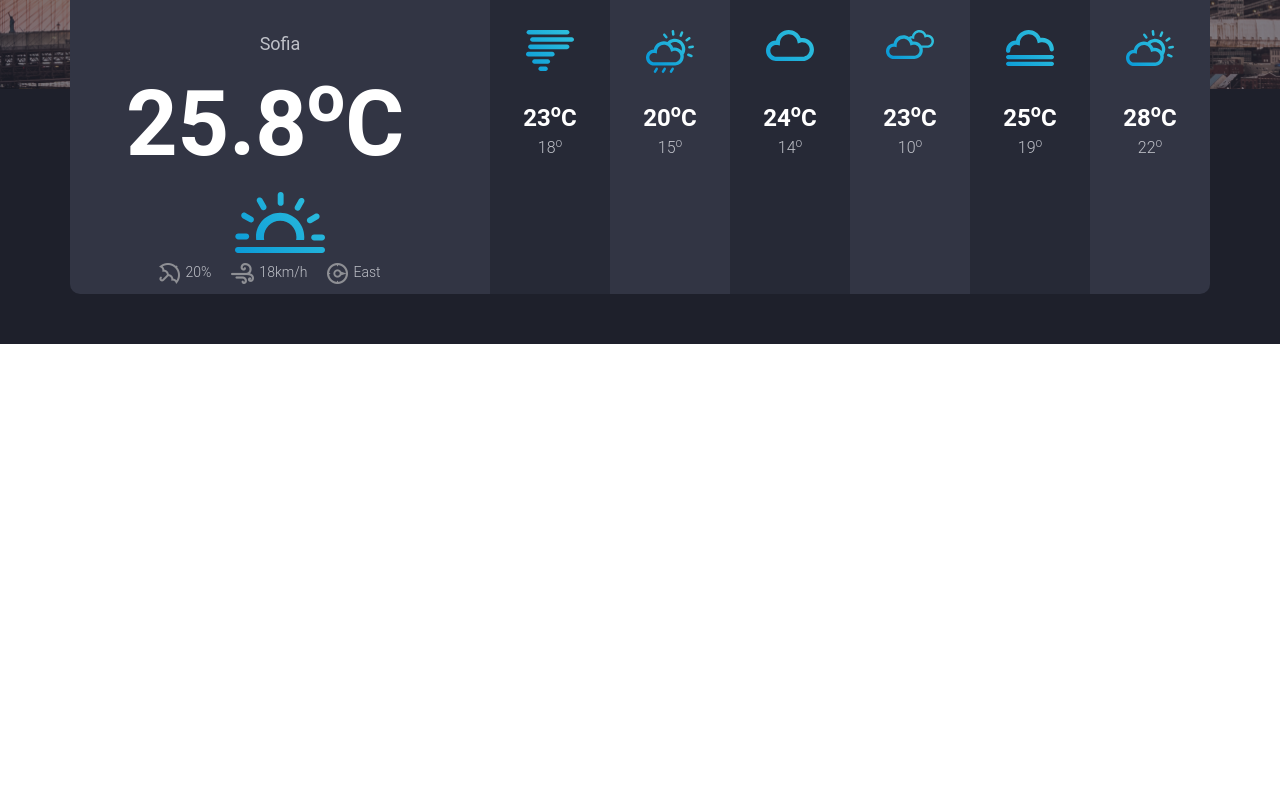
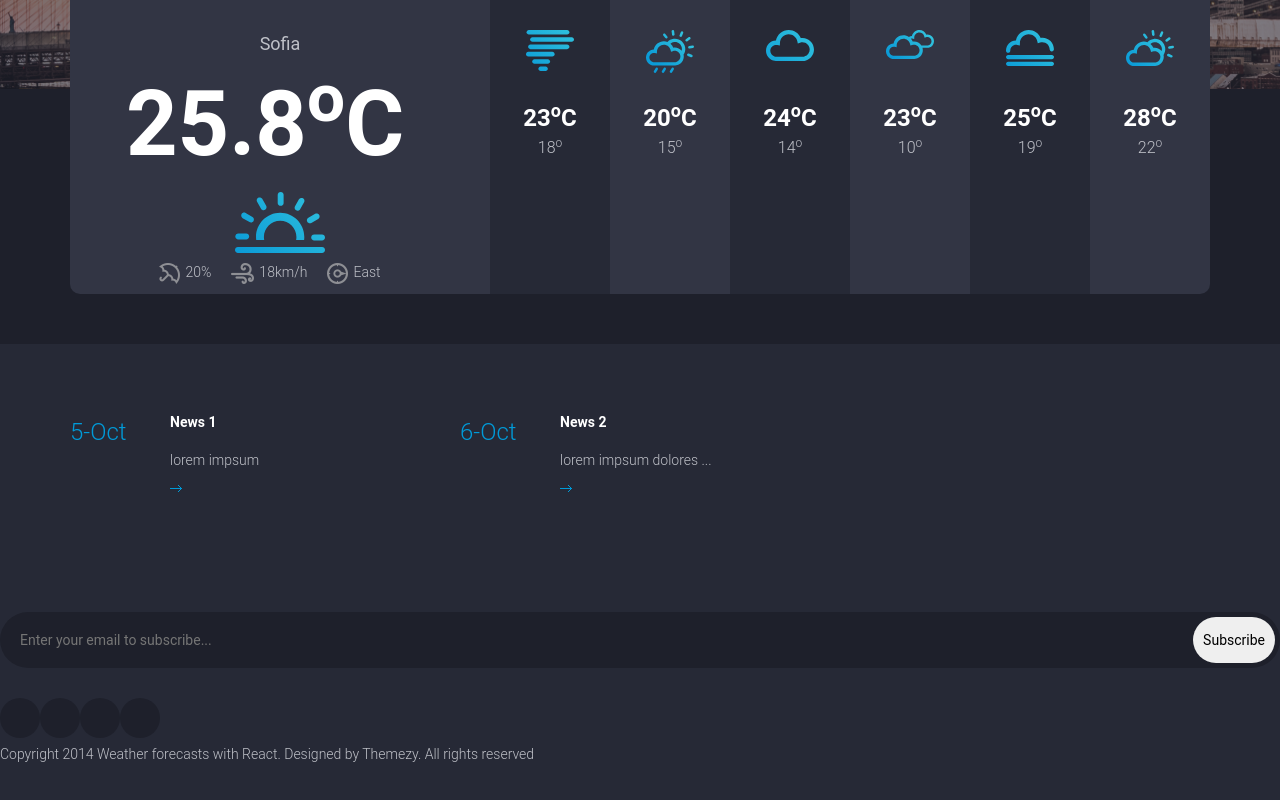
Before and after one commit to emiliyank/weather-forecast-react, a React (Create React App) app: page / in a window 1280 px wide. Shown: the part 438-1238 px from the top of the page. Before the commit the page ends 800 px from the top, so only its background shows below. Built offline with nearby package versions, Linux system fonts and the light colour scheme.

Commit message:
Add static news section and footer.

```diff
--- a/package.json
+++ b/package.json
@@ -9,7 +9,7 @@
     "classnames": "^2.2.6",
     "react": "^16.13.1",
     "react-dom": "^16.13.1",
-    "react-scripts": "3.4.1"
+    "react-scripts": "^3.4.1"
   },
   "scripts": {
     "start": "react-scripts start",
--- a/src/App.js
+++ b/src/App.js
@@ -3,6 +3,8 @@ import Header from './components/header'
 import FindLocation from './components/findLocation'
 import ForecastTable from './components/forecastTable'
 import Forecast from './components/forecast'
+import NewsSection from './components/newsSection'
+import Footer from './components/footer'
 import './App.css'
 
 
@@ -12,6 +14,8 @@ function App() {
     	<Header />
     	<FindLocation />
     	<ForecastTable />
+    	<NewsSection />
+    	<Footer />
     </div>
   )
 }
--- /dev/null
+++ b/src/components/footer/index.js
@@ -0,0 +1,32 @@
+import React from 'react'
+import styles from './index.module.css'
+import cx from 'classnames'
+
+const Footer = () => {
+	return(
+		<footer className={styles["site-footer"]}>
+			<div className={styles["container"]}>
+				<div className={styles["row"]}>
+					<div className={styles["col-md-8"]}>
+						<form action="#" className={styles["subscribe-form"]}>
+							<input type="text" placeholder="Enter your email to subscribe..." />
+							<input type="submit" value="Subscribe" />
+						</form>
+					</div>
+					<div className={cx(styles["col-md-3"], styles["col-md-offset-1"])}>
+						<div className={styles["social-links"]}>
+							<a href="#"><i className={cx(styles["fa"], styles["fa-facebook"])}></i></a>
+							<a href="#"><i className={cx(styles["fa"], styles["fa-twitter"])}></i></a>
+							<a href="#"><i className={cx(styles["fa"], styles["fa-google-plus"])}></i></a>
+							<a href="#"><i className={cx(styles["fa"], styles["fa-pinterest"])}></i></a>
+						</div>
+					</div>
+				</div>
+
+				<p className={styles["colophon"]}>Copyright 2014 Weather forecasts with React. Designed by Themezy. All rights reserved</p>
+			</div>
+		</footer>
+	)
+}
+
+export default Footer
--- /dev/null
+++ b/src/components/footer/index.module.css
@@ -0,0 +1,38 @@
+.site-footer {
+  background: #262936;
+  padding: 50px 0;
+}
+.site-footer .subscribe-form {
+  position: relative;
+  margin-bottom: 30px;
+}
+.site-footer .subscribe-form input[type="text"] {
+  padding: 20px 100px 20px 20px;
+  background: #1e202b;
+  width: 100%;
+  color: white;
+}
+.site-footer .subscribe-form input[type="submit"] {
+  position: absolute;
+  right: 5px;
+  top: 5px;
+  bottom: 5px;
+}
+.site-footer .social-links a {
+  width: 40px;
+  height: 40px;
+  display: inline-block;
+  border-radius: 50%;
+  background: #1e202b;
+  color: #009ad8;
+  text-align: center;
+  line-height: 2;
+  -webkit-transition: .3s ease;
+  transition: .3s ease;
+  font-size: 20px;
+  font-size: 1.4285714286em;
+}
+.site-footer .social-links a:hover {
+  background: #009ad8;
+  color: white;
+}
--- /dev/null
+++ b/src/components/newsSection/index.js
@@ -0,0 +1,19 @@
+import React from 'react'
+import styles from './index.module.css'
+import SingleNews from '../singleNews'
+
+const NewsSection = () => {
+	return (
+		<div className={styles["fullwidth-block"]} data-bg-color="#262936">
+			<div className={styles["container"]}>
+				<div className={styles["row"]}>
+					<SingleNews date="5-Oct" title="News 1" content="lorem impsum" />
+					<SingleNews date="6-Oct" title="News 2" content="lorem impsum dolores ..." />
+				</div>
+			</div>
+		</div>
+
+	)
+}
+
+export default NewsSection
--- /dev/null
+++ b/src/components/newsSection/index.module.css
@@ -0,0 +1,69 @@
+.fullwidth-block {
+	padding: 70px 0;
+	background-color: #262936;
+}
+.fullwidth-block .section-title {
+	font-size: 36px;
+	font-size: 2.5714285714em;
+	font-weight: 300;
+	color: white;
+}
+
+.container {
+	margin-right: auto;
+	margin-left: auto;
+	padding-left: 15px;
+	padding-right: 15px;
+	*zoom: 1;
+}
+.container:after {
+	content: " ";
+	clear: both;
+	display: block;
+	overflow: hidden;
+	height: 0;
+}
+@media (min-width: 768px) {
+	.container {
+		width: 750px;
+	}
+}
+@media (min-width: 992px) {
+	.container {
+		width: 970px;
+	}
+}
+@media (min-width: 1200px) {
+	.container {
+		width: 1170px;
+	}
+}
+
+.container-fluid {
+	margin-right: auto;
+	margin-left: auto;
+	padding-left: 15px;
+	padding-right: 15px;
+	*zoom: 1;
+}
+.container-fluid:after {
+	content: " ";
+	clear: both;
+	display: block;
+	overflow: hidden;
+	height: 0;
+}
+
+
+.row {
+	margin-left: -15px;
+	margin-right: -15px;
+	*zoom: 1;
+}
+.row:after {
+	content: " ";
+	clear: both;
+	display: block;
+	overflow: hidden;
+	height: 0;
+}
--- /dev/null
+++ b/src/components/singleNews/index.js
@@ -0,0 +1,16 @@
+import React from 'react'
+import styles from './index.module.css'
+
+const SingleNews = ({date, title, content}) => {
+	return(
+		<div className={styles["col-md-4"]}>
+			<div className={styles["news"]}>
+				<div className={styles["date"]}> {date} </div>
+				<h3><a href="#">{title} </a></h3>
+				<p>{content}</p>
+			</div>
+		</div>
+	)
+}
+
+export default SingleNews
--- /dev/null
+++ b/src/components/singleNews/index.module.css
@@ -0,0 +1,244 @@
+.col-xs-1, .col-sm-1, .col-md-1, .col-lg-1, .col-xs-2, .col-sm-2, .col-md-2, .col-lg-2, .col-xs-3, .col-sm-3, .col-md-3, .col-lg-3, .col-xs-4, .col-sm-4, .col-md-4, .col-lg-4, .col-xs-5, .col-sm-5, .col-md-5, .col-lg-5, .col-xs-6, .col-sm-6, .col-md-6, .col-lg-6, .col-xs-7, .col-sm-7, .col-md-7, .col-lg-7, .col-xs-8, .col-sm-8, .col-md-8, .col-lg-8, .col-xs-9, .col-sm-9, .col-md-9, .col-lg-9, .col-xs-10, .col-sm-10, .col-md-10, .col-lg-10, .col-xs-11, .col-sm-11, .col-md-11, .col-lg-11, .col-xs-12, .col-sm-12, .col-md-12, .col-lg-12 {
+	position: relative;
+	min-height: 1px;
+	padding-left: 15px;
+	padding-right: 15px;
+}
+
+@media (min-width: 992px) {
+	.col-md-1, .col-md-2, .col-md-3, .col-md-4, .col-md-5, .col-md-6, .col-md-7, .col-md-8, .col-md-9, .col-md-10, .col-md-11, .col-md-12 {
+		float: left;
+	}
+
+	.col-md-1 {
+		width: 8.3333333333%;
+	}
+
+	.col-md-2 {
+		width: 16.6666666667%;
+	}
+
+	.col-md-3 {
+		width: 25%;
+	}
+
+	.col-md-4 {
+		width: 33.3333333333%;
+	}
+
+	.col-md-5 {
+		width: 41.6666666667%;
+	}
+
+	.col-md-6 {
+		width: 50%;
+	}
+
+	.col-md-7 {
+		width: 58.3333333333%;
+	}
+
+	.col-md-8 {
+		width: 66.6666666667%;
+	}
+
+	.col-md-9 {
+		width: 75%;
+	}
+
+	.col-md-10 {
+		width: 83.3333333333%;
+	}
+
+	.col-md-11 {
+		width: 91.6666666667%;
+	}
+
+	.col-md-12 {
+		width: 100%;
+	}
+
+	.col-md-pull-0 {
+		right: auto;
+	}
+
+	.col-md-pull-1 {
+		right: 8.3333333333%;
+	}
+
+	.col-md-pull-2 {
+		right: 16.6666666667%;
+	}
+
+	.col-md-pull-3 {
+		right: 25%;
+	}
+
+	.col-md-pull-4 {
+		right: 33.3333333333%;
+	}
+
+	.col-md-pull-5 {
+		right: 41.6666666667%;
+	}
+
+	.col-md-pull-6 {
+		right: 50%;
+	}
+
+	.col-md-pull-7 {
+		right: 58.3333333333%;
+	}
+
+	.col-md-pull-8 {
+		right: 66.6666666667%;
+	}
+
+	.col-md-pull-9 {
+		right: 75%;
+	}
+
+	.col-md-pull-10 {
+		right: 83.3333333333%;
+	}
+
+	.col-md-pull-11 {
+		right: 91.6666666667%;
+	}
+
+	.col-md-pull-12 {
+		right: 100%;
+	}
+
+	.col-md-push-0 {
+		left: auto;
+	}
+
+	.col-md-push-1 {
+		left: 8.3333333333%;
+	}
+
+	.col-md-push-2 {
+		left: 16.6666666667%;
+	}
+
+	.col-md-push-3 {
+		left: 25%;
+	}
+
+	.col-md-push-4 {
+		left: 33.3333333333%;
+	}
+
+	.col-md-push-5 {
+		left: 41.6666666667%;
+	}
+
+	.col-md-push-6 {
+		left: 50%;
+	}
+
+	.col-md-push-7 {
+		left: 58.3333333333%;
+	}
+
+	.col-md-push-8 {
+		left: 66.6666666667%;
+	}
+
+	.col-md-push-9 {
+		left: 75%;
+	}
+
+	.col-md-push-10 {
+		left: 83.3333333333%;
+	}
+
+	.col-md-push-11 {
+		left: 91.6666666667%;
+	}
+
+	.col-md-push-12 {
+		left: 100%;
+	}
+
+	.col-md-offset-0 {
+		margin-left: 0%;
+	}
+
+	.col-md-offset-1 {
+		margin-left: 8.3333333333%;
+	}
+
+	.col-md-offset-2 {
+		margin-left: 16.6666666667%;
+	}
+
+	.col-md-offset-3 {
+		margin-left: 25%;
+	}
+
+	.col-md-offset-4 {
+		margin-left: 33.3333333333%;
+	}
+
+	.col-md-offset-5 {
+		margin-left: 41.6666666667%;
+	}
+
+	.col-md-offset-6 {
+		margin-left: 50%;
+	}
+
+	.col-md-offset-7 {
+		margin-left: 58.3333333333%;
+	}
+
+	.col-md-offset-8 {
+		margin-left: 66.6666666667%;
+	}
+
+	.col-md-offset-9 {
+		margin-left: 75%;
+	}
+
+	.col-md-offset-10 {
+		margin-left: 83.3333333333%;
+	}
+
+	.col-md-offset-11 {
+		margin-left: 91.6666666667%;
+	}
+
+	.col-md-offset-12 {
+		margin-left: 100%;
+	}
+}
+
+
+.news {
+	padding-left: 100px;
+	position: relative;
+}
+.news:after {
+	content: " ";
+	width: 12px;
+	height: 7px;
+	background: url('../../images/arrow.png');
+	display: block;
+}
+.news .date {
+	position: absolute;
+	top: 0;
+	left: 0;
+	color: #009ad8;
+	font-size: 24px;
+	font-size: 1.7142857143em;
+}
+.news h3 {
+	font-size: 14px;
+	font-size: 1em;
+}
+.news h3 a {
+	color: white;
+}
```
Also changed, not shown: src/images/arrow.png (added), 1 other file (tests, documents, lock files or other folders).
